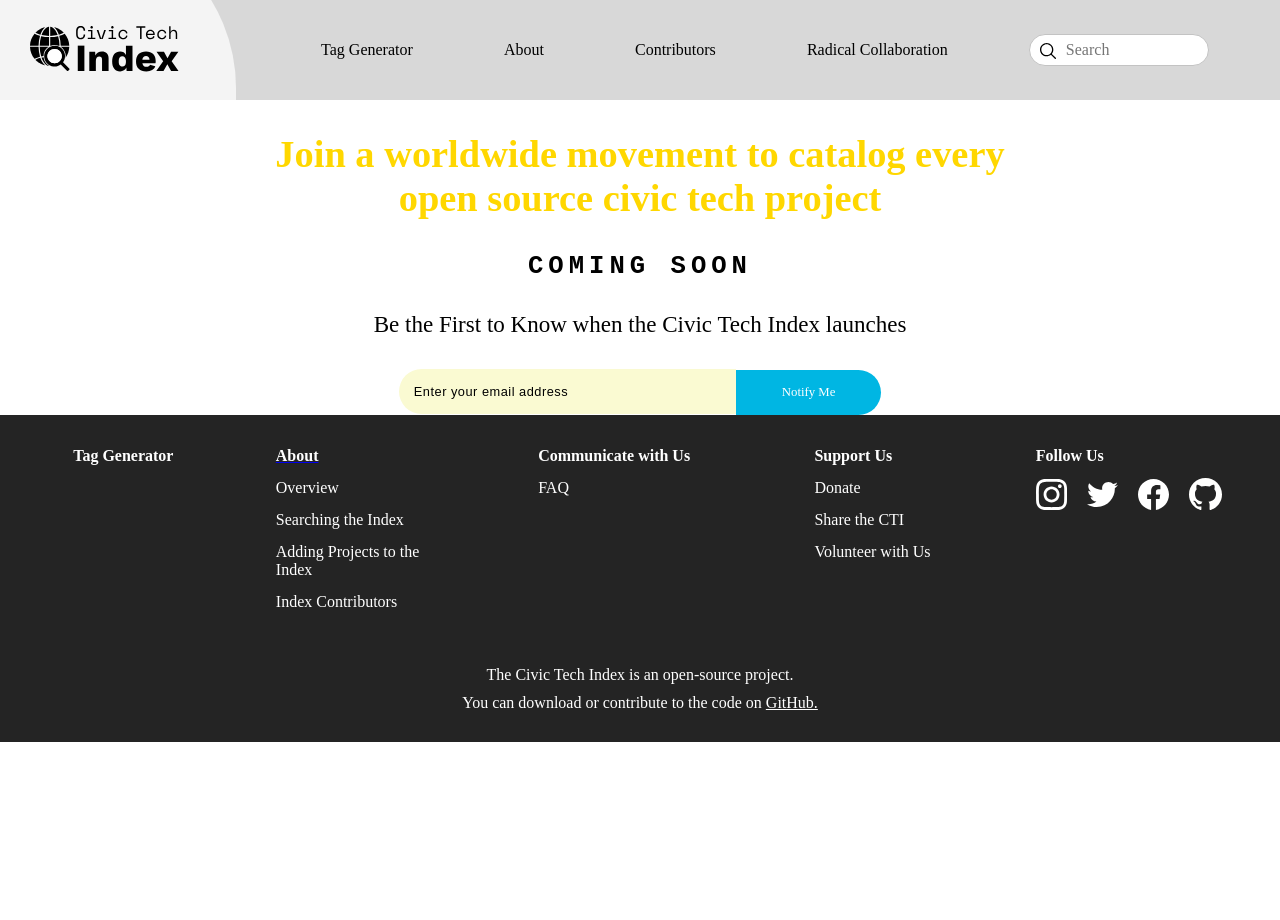
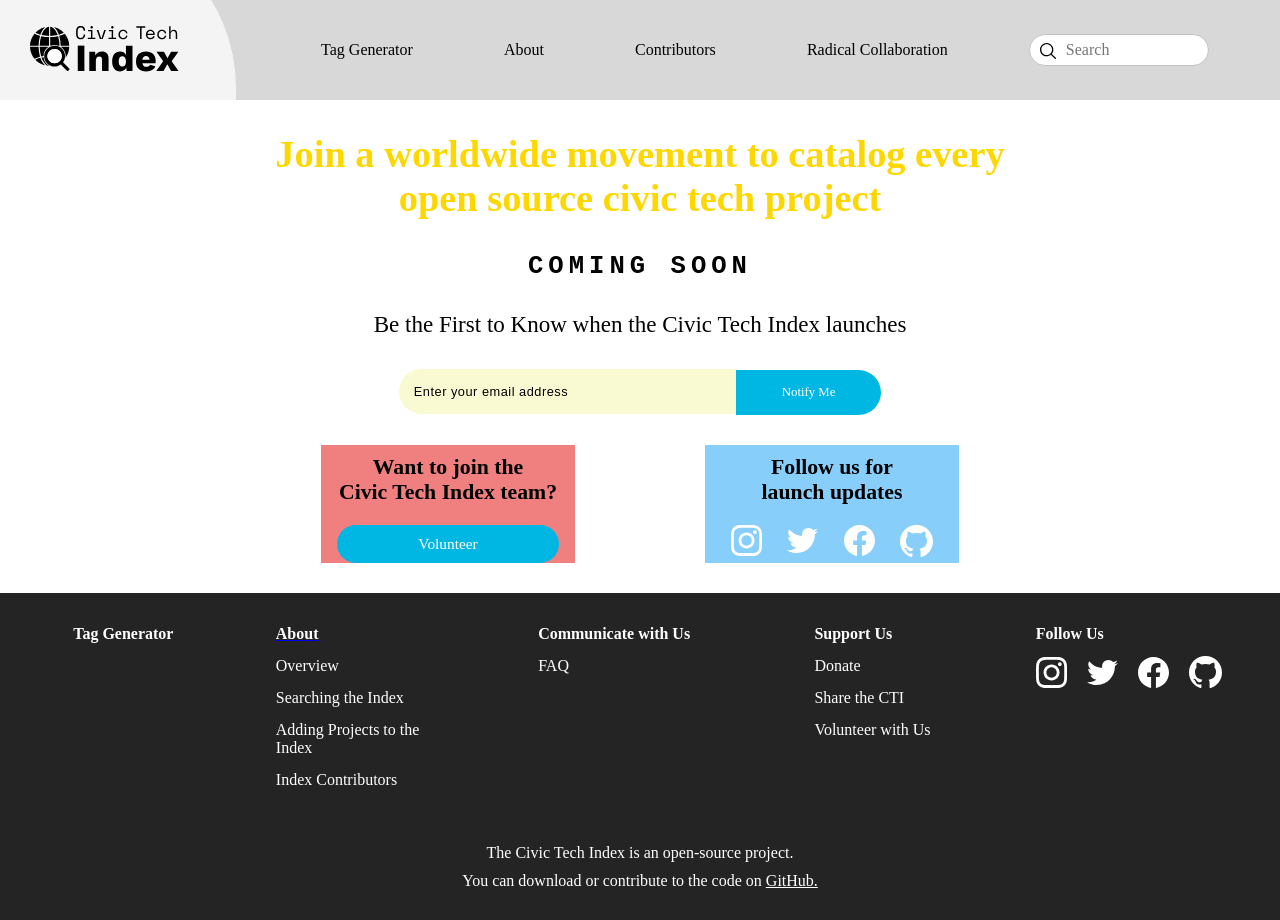
Before and after one commit to civictechindex/CTI-website-frontend, a React (Create React App) app: page /landing in a window 1280 px wide. Before the commit the page ends 800 px from the top, so only its background shows below. Built offline with nearby package versions, Linux system fonts and the light colour scheme; what webfontloader would draw is missing.

Commit message:
Developed and styled volunteer and follow sections

```diff
--- a/src/pages/Landing/index.js
+++ b/src/pages/Landing/index.js
@@ -7,7 +7,7 @@ const Landing = () => {
   return (
     <div>
 
-      <section className={classes.headerSection + ' ' + classes.landingSection}>
+      <section className={classes.headerSection}>
         <h2 className={classes.landingHeader}>Join a worldwide movement to catalog every open source civic tech project</h2>
       </section>
 
@@ -20,6 +20,22 @@ const Landing = () => {
         </div>
       </section>
 
+      <section className={classes.followAndVolunteerSection}>
+        <div className={classes.volunteerContainer}>
+          <h4 className={classes.volunteerHeader}>Want to join the<br/>Civic Tech Index team?</h4>
+          <div className={classes.volunteerButton}>Volunteer</div>
+        </div>
+        <div className={classes.followContainer}>
+          <h4 className={classes.volunteerHeader}>Follow us for<br/>launch updates</h4>
+          <div className={classes.followIcons}>
+            <a href='#'><img src='/images/insta-logo.svg' alt='instagram logo'/></a>
+            <a href='#'><img className={classes.twitterIcon} src='/images/twitter-logo.svg' alt='twitter logo'/></a>
+            <a href='#'><img src='/images/fb-logo.svg' alt='facebook logo'/></a>
+            <a href='https://github.com/civictechindex'><img src='/images/github-logo.svg' alt='github logo'/></a>
+          </div>
+        </div>
+      </section>
+
     </div>
   )
 }
--- a/src/pages/Landing/styles.js
+++ b/src/pages/Landing/styles.js
@@ -13,8 +13,29 @@ const useStyles = createUseStyles( theme => ({
     width: '60%',
   },
 
+  followAndVolunteerSection: {
+    display: 'flex',
+    fontFamily: theme.primaryFontFamily,
+    justifyContent: 'space-around',
+    margin: '30px auto',
+    textAlign: 'center',
+    width: '60%',
+  },
+
+  followContainer: {
+    backgroundColor: 'lightskyblue', // Temporary: Remove after styling
+    boxSizing: 'border-box',
+    display: 'inline-block',
+    width: '33%',
+  },
+
+  followIcons: {
+    display: 'flex',
+    justifyContent: 'space-evenly',
+  },
+
   headerSection: {
-    color: theme.primaryTextColor,
+    color: theme.primaryTextColor, // [CHANGE]: Change style based on figma recommendation
     fontFamily: theme.primaryFontFamily,
     margin: '0 auto',
     textAlign: 'center',
@@ -22,7 +43,7 @@ const useStyles = createUseStyles( theme => ({
   },
 
   landingHeader: {
-    color: 'gold',
+    color: 'gold', // [CHANGE]: Change style based on figma recommendation
     fontSize: '3vw',
   },
 
@@ -40,7 +61,7 @@ const useStyles = createUseStyles( theme => ({
   },
 
   notifyButton: {
-    backgroundColor: '#00b6e3',
+    backgroundColor: '#00b6e3', // [CHANGE]: Change style based on figma recommendation
     borderRadius: '0px 25px 25px 0px',
     color: 'white',
     cursor: 'pointer',
@@ -48,18 +69,18 @@ const useStyles = createUseStyles( theme => ({
     fontSize: '1vw',
     fontWeight: '500',
     padding: '15px',
-    transition: 'background-color 0.25s',
+    transition: 'background-color 0.25s', // [CHANGE]: Change style based on figma recommendation
     width: '15%',
     '&:active': {
-      boxShadow: '1px 1px 10px #333 inset ',
+      boxShadow: '1px 1px 10px #333 inset ', // [CHANGE]: Change style based on figma recommendation
     },
     '&:hover': {
-      backgroundColor: '#00ccff',
+      backgroundColor: '#00ccff', // [CHANGE]: Change style based on figma recommendation
     },
   },
 
   notifyInput: {
-    backgroundColor: 'lightgoldenrodyellow',
+    backgroundColor: 'lightgoldenrodyellow', // Change to white after background of body changes from white
     border: 'none',
     borderRadius: '25px 0px 0px 25px',
     fontSize: '1vw',
@@ -67,14 +88,48 @@ const useStyles = createUseStyles( theme => ({
     padding: '15px',
     width: '40%',
     '&:focus': {
-      boxShadow: '5px 10px 8px #888',
-      outline: 'none',
+      boxShadow: '5px 10px 8px #888', // [CHANGE]: Change style based on figma recommendation
+      outline: 'none', // [CHANGE]: Change style based on figma recommendation
     },
     '&::placeholder': {
       color: 'black',
       opacity: '1',
     },
   },
+
+  twitterIcon: {
+    transform: 'translate(0, 3px)',
+  },
+
+  volunteerButton: {
+    backgroundColor: '#00b6e3', // [CHANGE]: Change style based on figma recommendation
+    borderRadius: '20px',
+    color: 'white',
+    cursor: 'pointer',
+    display: 'inline-block',
+    fontSize: '1.2vw',
+    margin: '0',
+    padding: '10px',
+    transition: 'background-color 0.25s', // [CHANGE]: Change style based on figma recommendation
+    width: '80%',
+    '&:active': {
+      boxShadow: '1px 1px 10px #333 inset ', // [CHANGE]: Change style based on figma recommendation
+    },
+    '&:hover': {
+      backgroundColor: '#00ccff', // [CHANGE]: Change style based on figma recommendation
+    },
+  },
+
+  volunteerContainer: {
+    backgroundColor: 'lightcoral', // Temporary: Remove after styling
+    display: 'inline-block',
+    width: '33%',
+  },
+
+  volunteerHeader: {
+    fontSize: '1.7vw',
+    margin: '10px 0px 20px 0px',
+  },
 }));
 
 export default useStyles;
```
